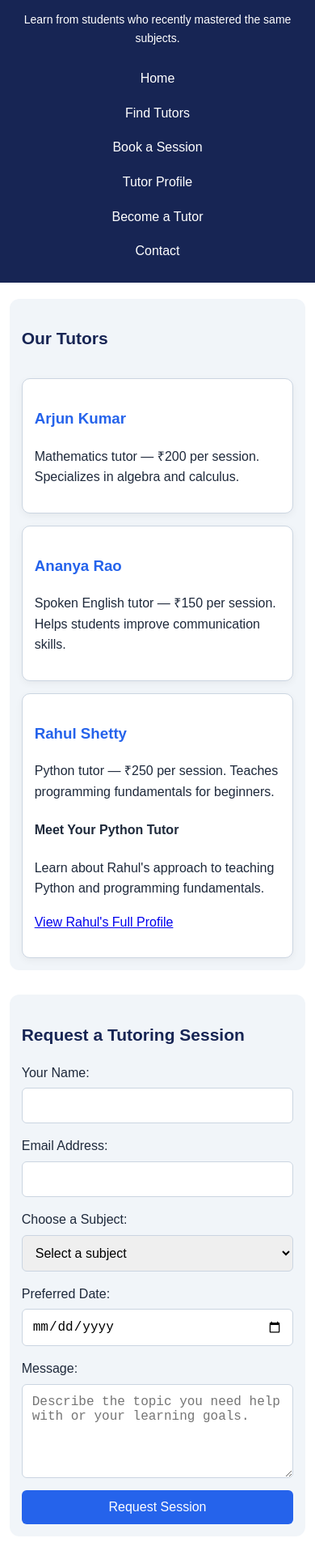
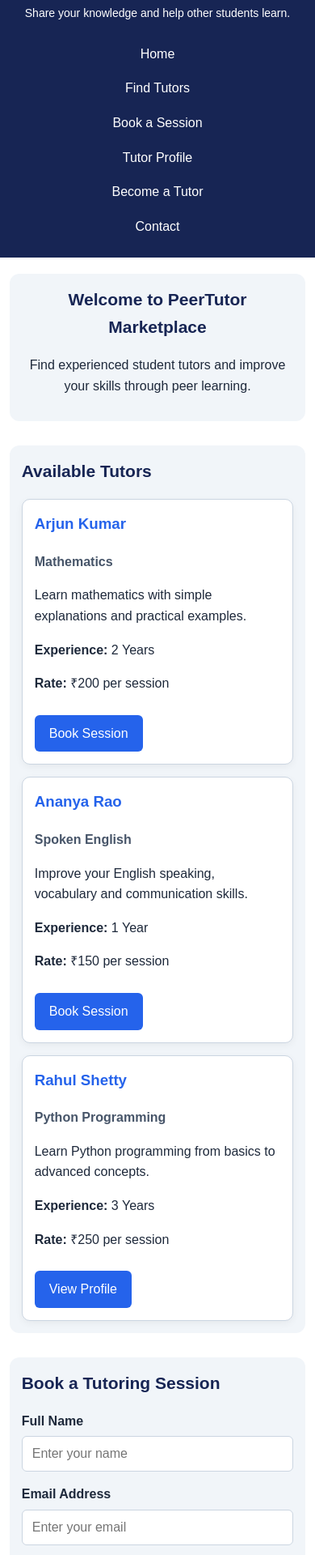
Before and after one commit to yaragattimudaraddib-coder/peer-tutoring-marketplace, a plain HTML site: page index.html in a window 390 px wide. Shown: the part 61-1981 px from the top of the page at 81% size. Drawn offline with Linux system fonts and the light colour scheme.

Commit message:
Fix responsive PeerTutor pages

```diff
--- a/index.html
+++ b/index.html
@@ -1,109 +1,110 @@
+
 <!DOCTYPE html>
 <html lang="en">
 <head>
     <meta charset="UTF-8">
     <meta name="viewport" content="width=device-width, initial-scale=1.0">
-    <meta name="description" content="PeerTutor Marketplace - Learn from students who recently mastered the same subjects.">
     <title>PeerTutor Marketplace</title>
     <link rel="stylesheet" href="style.css">
 </head>
-
 <body>
 
 <header>
     <h1>PeerTutor Marketplace</h1>
-        <p>Learn from students who recently mastered the same subjects.</p>
+    <p>Share your knowledge and help other students learn.</p>
 
-        <nav aria-label="Main navigation">
+    <nav>
         <a href="index.html">Home</a>
-            <a href="index.html#tutors">Find Tutors</a>
-            <a href="index.html#booking">Book a Session</a>
+        <a href="#tutors">Find Tutors</a>
+        <a href="#booking">Book a Session</a>
         <a href="tutor.html">Tutor Profile</a>
         <a href="become-a-tutor.html">Become a Tutor</a>
-            <a href="index.html#contact">Contact</a>
+        <a href="#contact">Contact</a>
     </nav>
 </header>
 
 <main>
+    <section class="welcome">
+        <h2>Welcome to PeerTutor Marketplace</h2>
+        <p>Find experienced student tutors and improve your skills through peer learning.</p>
+    </section>
 
     <section id="tutors">
-            <h2>Our Tutors</h2>
+        <h2>Available Tutors</h2>
 
-            <article>
+        <div class="tutor-grid">
+
+            <div class="tutor-card">
                 <h3>Arjun Kumar</h3>
-                <p>Mathematics tutor — ₹200 per session. Specializes in algebra and calculus.</p>
-            </article>
+                <p class="subject">Mathematics</p>
+                <p>Learn mathematics with simple explanations and practical examples.</p>
+                <p><strong>Experience:</strong> 2 Years</p>
+                <p><strong>Rate:</strong> ₹200 per session</p>
+                <a class="profile-link" href="#booking">Book Session</a>
+            </div>
 
-            <article>
+            <div class="tutor-card">
                 <h3>Ananya Rao</h3>
-                <p>Spoken English tutor — ₹150 per session. Helps students improve communication skills.</p>
-            </article>
+                <p class="subject">Spoken English</p>
+                <p>Improve your English speaking, vocabulary and communication skills.</p>
+                <p><strong>Experience:</strong> 1 Year</p>
+                <p><strong>Rate:</strong> ₹150 per session</p>
+                <a class="profile-link" href="#booking">Book Session</a>
+            </div>
 
-            <article>
+            <div class="tutor-card">
                 <h3>Rahul Shetty</h3>
-                <p>Python tutor — ₹250 per session. Teaches programming fundamentals for beginners.</p>
+                <p class="subject">Python Programming</p>
+                <p>Learn Python programming from basics to advanced concepts.</p>
+                <p><strong>Experience:</strong> 3 Years</p>
+                <p><strong>Rate:</strong> ₹250 per session</p>
+                <a class="profile-link" href="tutor.html">View Profile</a>
+            </div>
 
-                <h4>Meet Your Python Tutor</h4>
-                <p>
-                    Learn about Rahul's approach to teaching Python
-                    and programming fundamentals.
-                </p>
-
-
-                <p>
-                    <a href="tutor.html">View Rahul's Full Profile</a>
-                </p>
-            </article>
+        </div>
     </section>
 
     <section id="booking">
-            <h2>Request a Tutoring Session</h2>
+        <h2>Book a Tutoring Session</h2>
 
-            <form action="#" method="get">
-                <p>
-                    <label for="name">Your Name:</label>
-                    <input type="text" id="name" name="name" required>
-                </p>
+        <form>
+            <div class="form-group">
+                <label for="name">Full Name</label>
+                <input type="text" id="name" placeholder="Enter your name" required>
+            </div>
 
-                <p>
-                    <label for="email">Email Address:</label>
-                    <input type="email" id="email" name="email" required>
-                </p>
+            <div class="form-group">
+                <label for="email">Email Address</label>
+                <input type="email" id="email" placeholder="Enter your email" required>
+            </div>
 
-                <p>
-                    <label for="subject">Choose a Subject:</label>
-                    <select id="subject" name="subject" required>
-                        <option value="">Select a subject</option>
-                        <option value="mathematics">Mathematics</option>
-                        <option value="spoken-english">Spoken English</option>
-                        <option value="python">Python Programming</option>
+            <div class="form-group">
+                <label for="subject">Select Subject</label>
+                <select id="subject" required>
+                    <option value="">Choose a subject</option>
+                    <option>Mathematics</option>
+                    <option>Spoken English</option>
+                    <option>Python Programming</option>
                 </select>
-                </p>
+            </div>
 
-                <p>
-                    <label for="date">Preferred Date:</label>
-                    <input type="date" id="date" name="date" required>
-                </p>
+            <div class="form-group">
+                <label for="date">Preferred Date</label>
+                <input type="date" id="date" required>
+            </div>
 
-                <p>
-                    <label for="message">Message:</label>
-                    <textarea
-                        id="message"
-                        name="message"
-                        rows="5"
-                        cols="40"
-                        placeholder="Describe the topic you need help with or your learning goals."
-                    ></textarea>
-                </p>
+            <div class="form-group">
+                <label for="message">Message</label>
+                <textarea id="message" rows="4" placeholder="Write your message"></textarea>
+            </div>
 
-                <button type="submit">Request Session</button>
+            <button type="submit">Book Now</button>
         </form>
     </section>
-
 </main>
 
 <footer id="contact">
-        <p>&copy; 2026 PeerTutor Marketplace. All rights reserved.</p>
+    <p>© 2026 PeerTutor Marketplace. All rights reserved.</p>
     <p>Contact us: peertutors@example.com</p>
 </footer>
 
--- a/style.css
+++ b/style.css
@@ -1,25 +1,21 @@
 
-/* =================================
-   1. GLOBAL RESPONSIVE FOUNDATION
-================================= */
+/* GLOBAL STYLES */
 
 * {
     box-sizing: border-box;
 }
 
 html {
-    width: 100%;
     scroll-behavior: smooth;
 }
 
 body {
     margin: 0;
     padding: 0;
-    width: 100%;
     font-family: Arial, sans-serif;
     line-height: 1.6;
     color: #1e293b;
-    overflow-x: hidden;
+    background: #ffffff;
 }
 
 img {
@@ -27,15 +23,7 @@ img {
     height: auto;
 }
 
-.container {
-    width: 90%;
-    max-width: 1200px;
-    margin: auto;
-}
-
-/* =================================
-   2. HEADER AND NAVIGATION - FLEXBOX
-================================= */
+/* HEADER AND NAVIGATION */
 
 header {
     background: #172554;
@@ -45,8 +33,12 @@ header {
 }
 
 header h1 {
-    margin-top: 0;
+    margin: 0;
     font-size: 32px;
+}
+
+header p {
+    margin: 8px 0;
 }
 
 nav {
@@ -54,7 +46,7 @@ nav {
     justify-content: center;
     align-items: center;
     flex-wrap: wrap;
-    gap: 15px;
+    gap: 12px;
     margin-top: 20px;
 }
 
@@ -63,15 +55,14 @@ nav a {
     text-decoration: none;
     padding: 8px 12px;
     border-radius: 6px;
+    transition: background 0.3s ease;
 }
 
 nav a:hover {
     background: #2563eb;
 }
 
-/* =================================
-   3. MAIN CONTENT
-================================= */
+/* MAIN CONTENT */
 
 main {
     width: 90%;
@@ -88,43 +79,96 @@ section {
 
 h2 {
     color: #172554;
+    margin-top: 0;
 }
 
-/* =================================
-   4. TUTOR CARDS - CSS GRID
-================================= */
+.welcome {
+    text-align: center;
+}
 
-#tutors {
+/* TUTOR CARDS - CSS GRID */
+
+.tutor-grid {
     display: grid;
     grid-template-columns: repeat(3, minmax(0, 1fr));
     gap: 20px;
 }
 
-#tutors h2 {
-    grid-column: 1 / -1;
-}
-
-#tutors article {
+.tutor-card {
     min-width: 0;
     padding: 20px;
     background: white;
     border: 1px solid #cbd5e1;
     border-radius: 10px;
     box-shadow: 0 3px 10px rgba(0, 0, 0, 0.05);
-    transition: transform 0.2s ease;
+    transition: transform 0.2s ease, box-shadow 0.2s ease;
 }
 
-#tutors article:hover {
+.tutor-card:hover {
     transform: translateY(-4px);
+    box-shadow: 0 6px 16px rgba(0, 0, 0, 0.12);
 }
 
-#tutors article h3 {
+.tutor-card h3 {
+    color: #2563eb;
+    margin-top: 0;
+}
+
+.subject {
+    color: #475569;
+    font-weight: bold;
+}
+
+/* PROFILE PAGE */
+
+.profile-card {
+    background: #f1f5f9;
+    padding: 25px;
+    border-radius: 12px;
+}
+
+.profile-card section {
+    background: white;
+    border: 1px solid #e2e8f0;
+}
+
+.profile-card h3 {
     color: #2563eb;
 }
 
-/* =================================
-   5. FORM STYLING
-================================= */
+/* LINKS AND BUTTONS */
+
+.profile-link {
+    display: inline-block;
+    margin-top: 10px;
+    padding: 10px 18px;
+    background: #2563eb;
+    color: white;
+    text-decoration: none;
+    border-radius: 6px;
+    transition: background 0.3s ease;
+}
+
+.profile-link:hover {
+    background: #1e40af;
+}
+
+button {
+    padding: 12px 22px;
+    background: #2563eb;
+    color: white;
+    border: none;
+    border-radius: 6px;
+    cursor: pointer;
+    font-size: 16px;
+    transition: background 0.3s ease;
+}
+
+button:hover {
+    background: #1e40af;
+}
+
+/* FORMS - FLEXBOX */
 
 form {
     display: flex;
@@ -132,11 +176,15 @@ form {
     gap: 15px;
 }
 
-form p {
+.form-group {
     display: flex;
     flex-direction: column;
     gap: 6px;
-    margin: 0;
+    min-width: 0;
+}
+
+label {
+    font-weight: bold;
 }
 
 input,
@@ -147,6 +195,7 @@ textarea {
     min-width: 0;
     padding: 12px;
     font-size: 16px;
+    font-family: inherit;
     border: 1px solid #cbd5e1;
     border-radius: 6px;
 }
@@ -155,24 +204,7 @@ textarea {
     resize: vertical;
 }
 
-button {
-    padding: 12px 22px;
-    background: #2563eb;
-    color: white;
-    border: none;
-    border-radius: 6px;
-    cursor: pointer;
-    font-size: 16px;
-    align-self: flex-start;
-}
-
-button:hover {
-    background: #1e40af;
-}
-
-/* =================================
-   6. FOOTER
-================================= */
+/* FOOTER */
 
 footer {
     background: #172554;
@@ -181,17 +213,14 @@ footer {
     padding: 20px;
 }
 
-/* =================================
-   7. TABLET - 768px
-================================= */
+/* TABLET - 768px */
 
 @media (max-width: 768px) {
-
     main {
         width: 94%;
     }
 
-    #tutors {
+    .tutor-grid {
         grid-template-columns: repeat(2, minmax(0, 1fr));
     }
 
@@ -204,12 +233,9 @@ footer {
     }
 }
 
-/* =================================
-   8. MOBILE - 480px
-================================= */
+/* MOBILE - 480px */
 
 @media (max-width: 480px) {
-
     header {
         padding: 20px 4%;
     }
@@ -236,7 +262,7 @@ footer {
         margin: 20px auto;
     }
 
-    #tutors {
+    .tutor-grid {
         grid-template-columns: 1fr;
         gap: 15px;
     }
@@ -249,13 +275,16 @@ footer {
         font-size: 21px;
     }
 
-    #tutors article {
+    .tutor-card {
         padding: 15px;
     }
 
     button {
         width: 100%;
-        align-self: stretch;
+    }
+
+    .profile-link {
+        max-width: 100%;
     }
 
     footer {
```
Also changed, not shown: become-a-tutor.html (+32 -34 lines), tutor.html (+20 -16 lines). Lines whose indentation alone changed are shown as unchanged.
